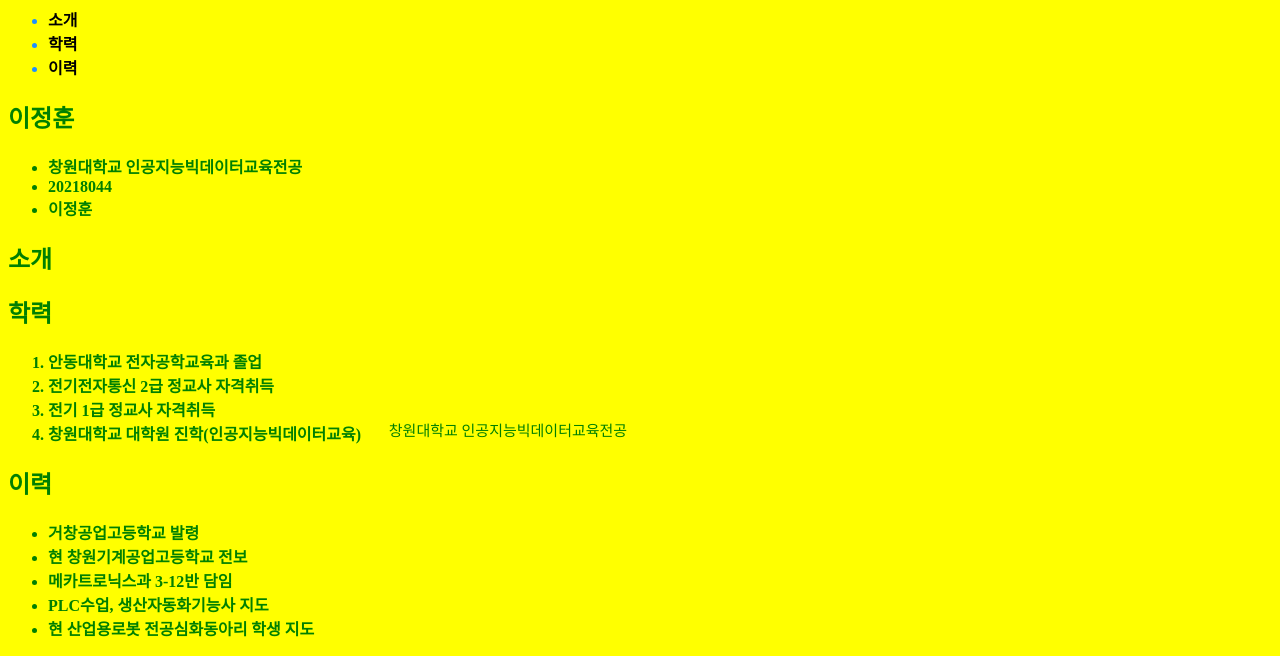
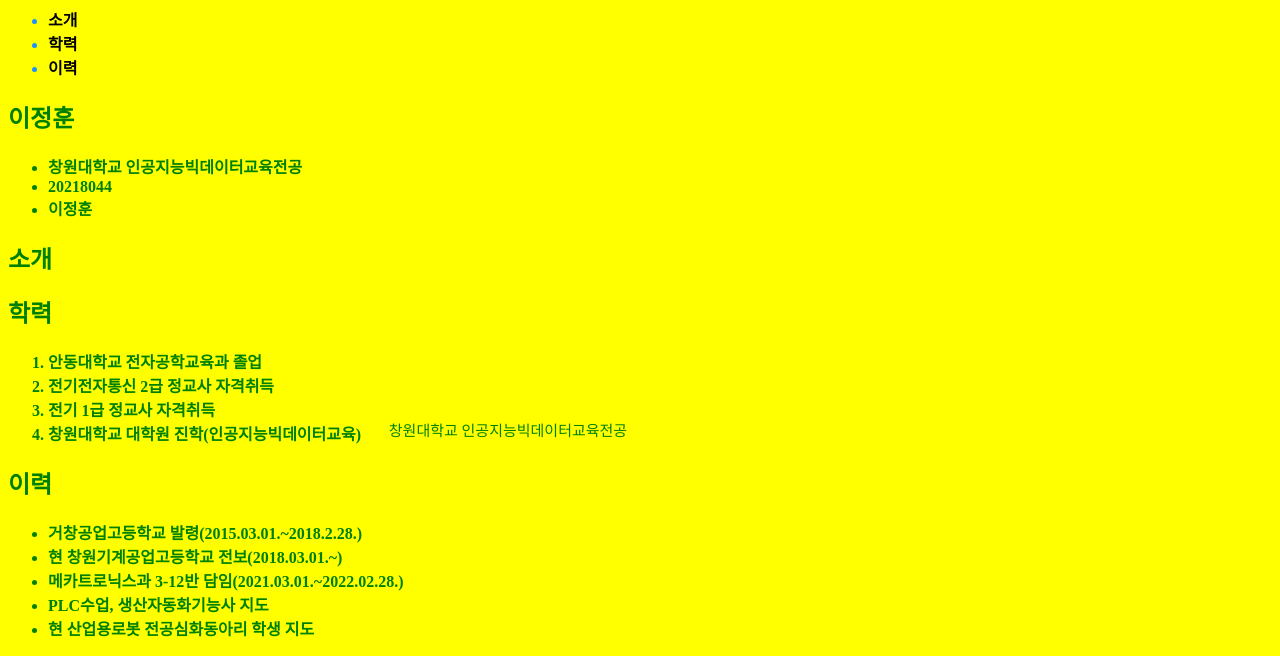
Before and after one commit to hoonlab1/hoonlab1.github.io, a plain HTML site: page introduce.html in a window 1280 px wide. Shown: the part 331-987 px from the top of the page. Drawn offline with Linux system fonts and the light colour scheme.

Commit message:
Update introduce.html

```diff
--- a/introduce.html
+++ b/introduce.html
@@ -84,9 +84,9 @@
 			</article>
 				<article><h2> 이력 </h2>
 				<ul>
-					<li> 거창공업고등학교 발령 </li>
-					<li> 현 창원기계공업고등학교 전보</li>
-					<li> 메카트로닉스과 3-12반 담임 </li>
+					<li> 거창공업고등학교 발령(2015.03.01.~2018.2.28.) </li>
+					<li> 현 창원기계공업고등학교 전보(2018.03.01.~)</li>
+					<li> 메카트로닉스과 3-12반 담임(2021.03.01.~2022.02.28.) </li>
 					<li> PLC수업, 생산자동화기능사 지도 </li>
 					<li> 현 산업용로봇 전공심화동아리 학생 지도 </li>
 			</article>
```
